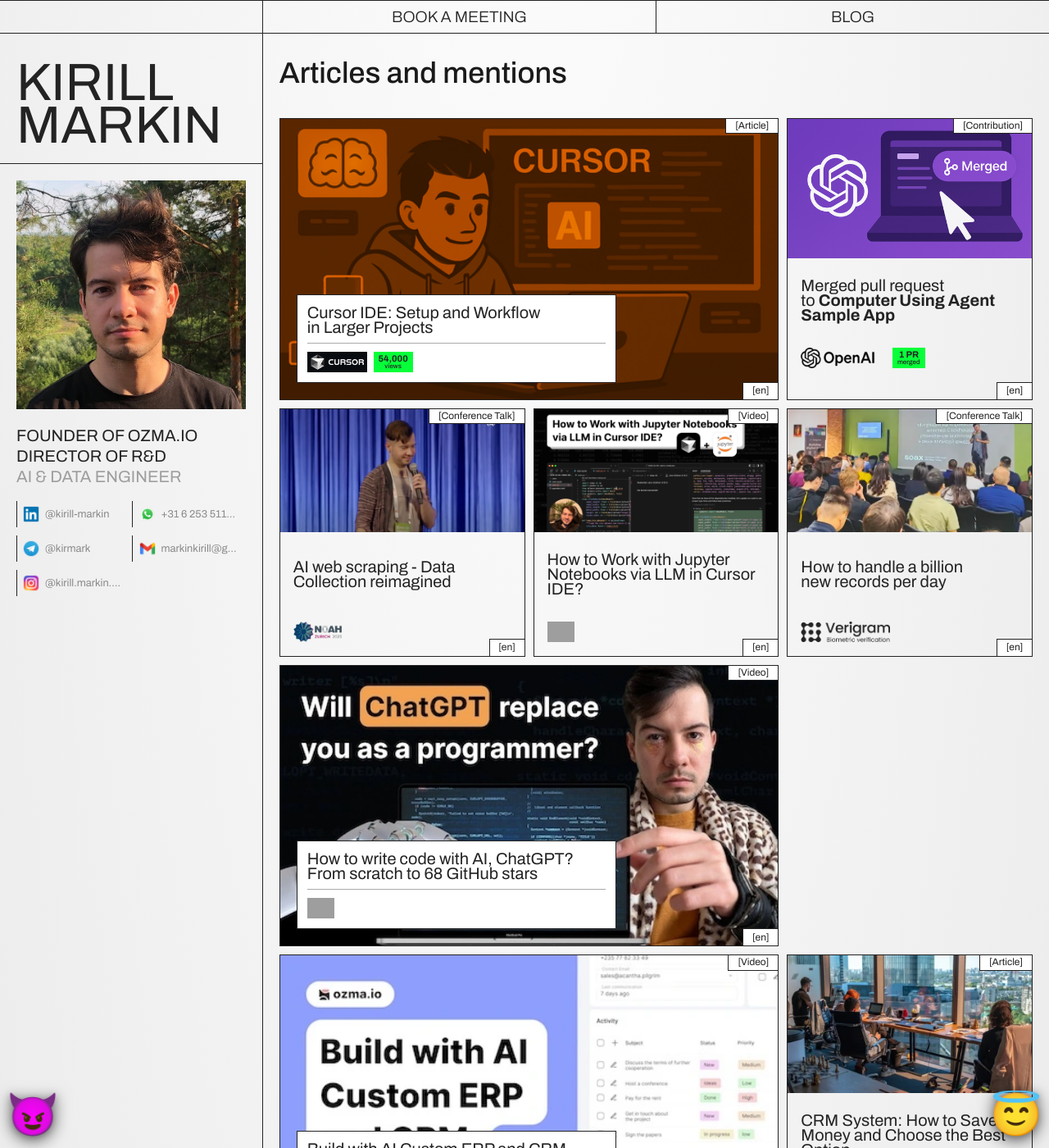
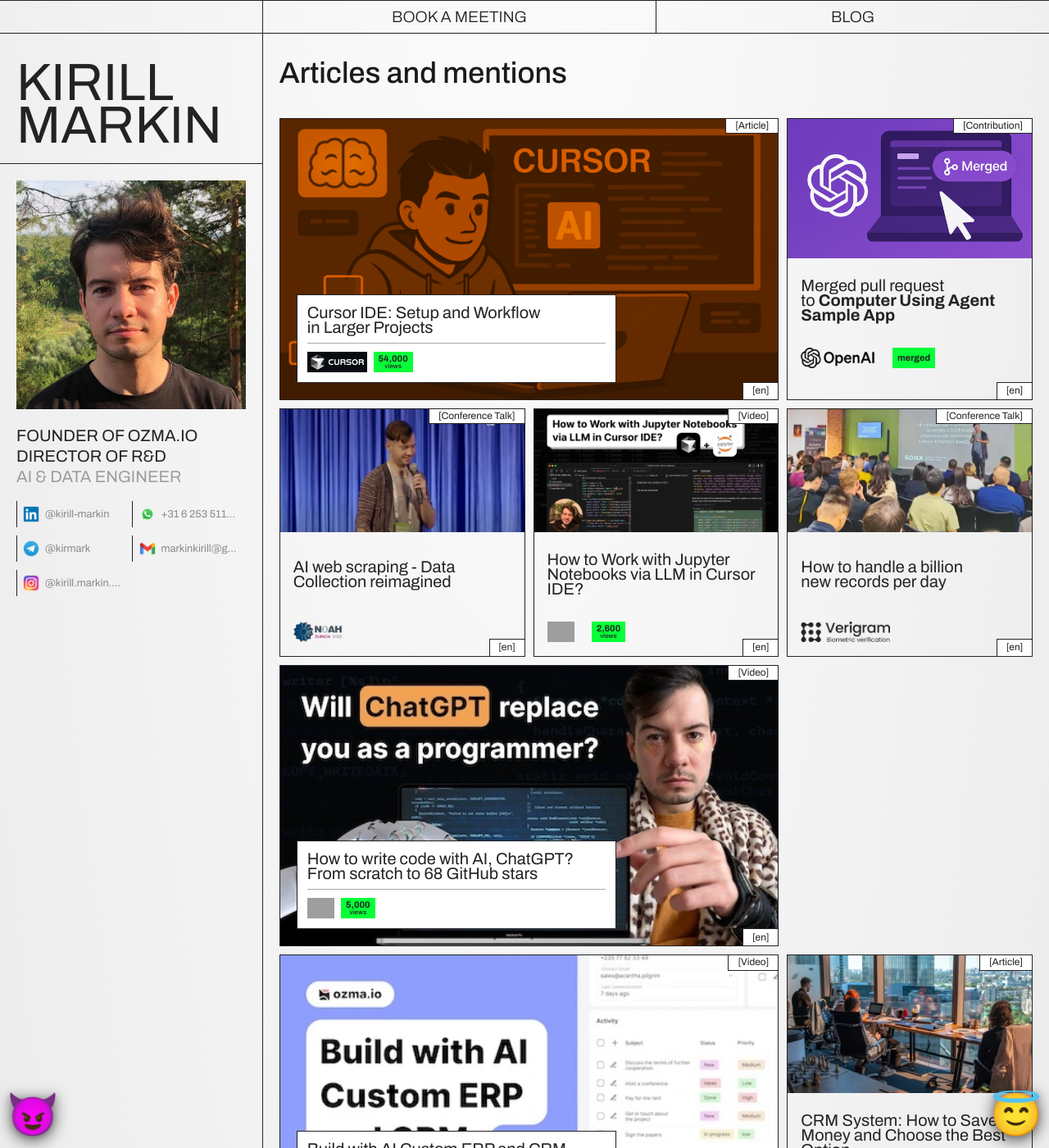
Before and after one commit to kirill-markin/muzzle, a Jekyll site: the page built from index.html, in a window 1280 px wide and 1400 px high. Shown: the whole window at 82% size. Built offline with Jekyll 4.4.1, drawn with Linux system fonts in a browser that asks for light colours; grey boxes are pictures that could not be loaded.

Commit message:
additional achivements added

```diff
--- a/_data/media_mentions.yml
+++ b/_data/media_mentions.yml
@@ -16,8 +16,8 @@
   language: en
   thumbnail_url: /data/articles_thumbnails/openai-2024-04-01.webp
   website_logo_url: /data/webstie_logos/openai.png
-  achievement_value: "1 PR"
-  achievement_label: "merged"
+  achievement_value: "merged"
+  achievement_label: ""
 - title: "AI web\u00A0scraping - Data Collection reimagined"
   url: https://youtu.be/QDFDTN30YOs?si=fpeSOig9h1el2zkK
   publisher: noah-conference.com
@@ -36,6 +36,8 @@
   language: en
   thumbnail_url: /data/articles_thumbnails/youtube-2025-02-18.webp
   website_logo_url: /data/webstie_logos/youtube.png
+  achievement_value: "2,600"
+  achievement_label: "views"
 - title: "How to\u00A0handle a\u00A0billion new\u00A0records per\u00A0day"
   url: https://verigram.ai/blog/Kazakhstan-AI-ML-community-is-delighted-with-VeriMeet
   publisher: verigram.ai
@@ -52,6 +54,8 @@
   language: en
   thumbnail_url: /data/articles_thumbnails/kirill-2024-01-21.webp
   website_logo_url: /data/webstie_logos/youtube.png
+  achievement_value: "5,000"
+  achievement_label: "views"
 - title: "Build with\u00A0AI Custom ERP and\u00A0CRM - No\u00A0Code Required"
   url: https://youtu.be/Una8_vv6mlY?si=oaPzSTpdla7tfXmF
   publisher: ozma-io youtube channel
```
